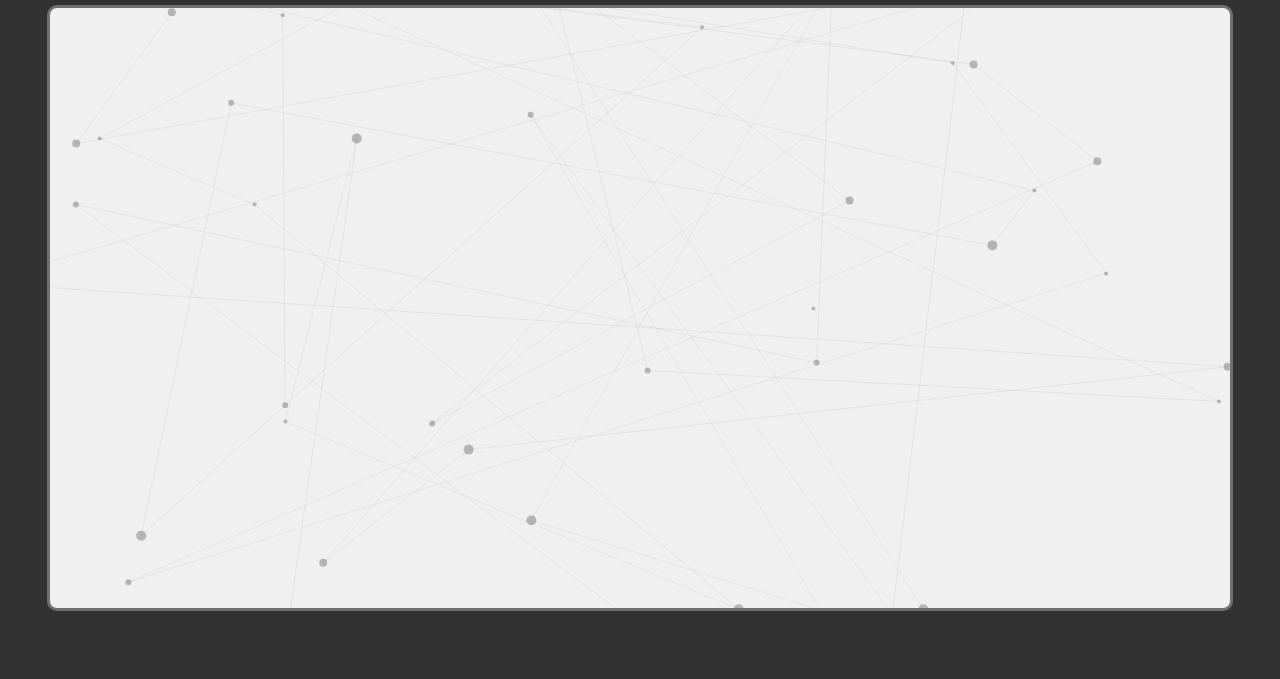
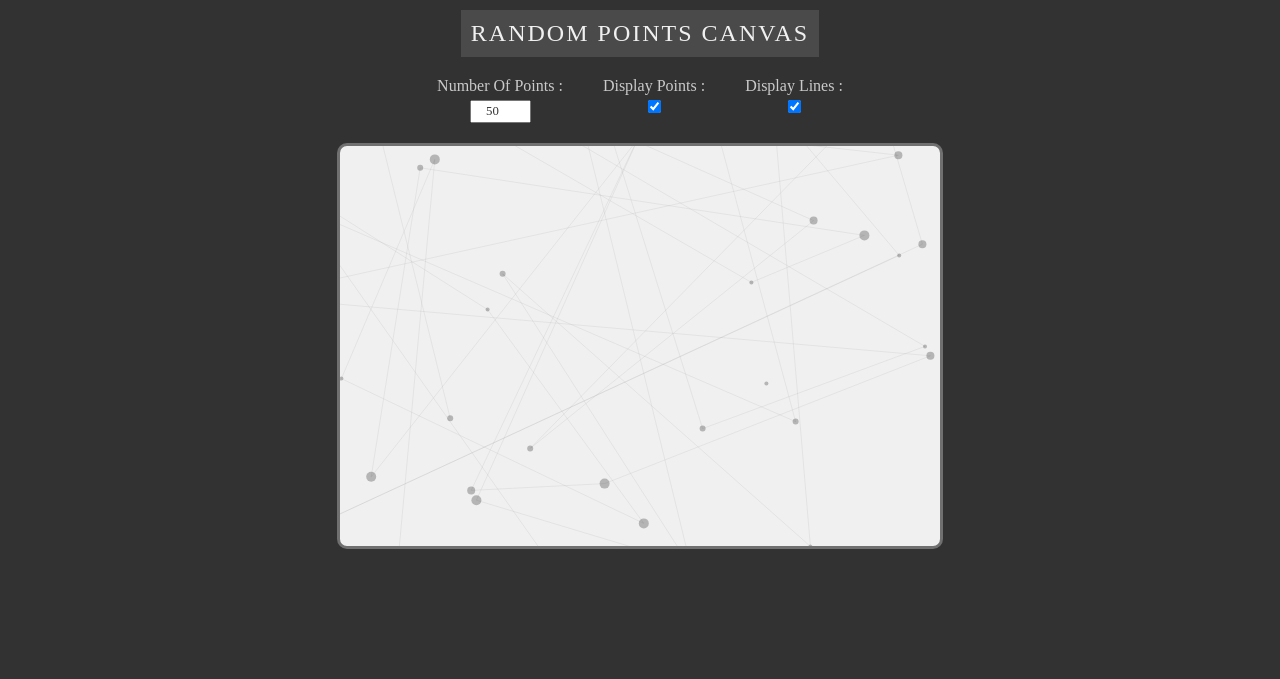
Before and after one commit to medjabri1/random-points-canvas-js, a plain HTML site: page index.html in a window 1280 px wide. Shown: the part 121-800 px from the top of the page. Drawn offline with Linux system fonts and the light colour scheme.

Commit message:
Controls Added | Number of points - Display points - Display lines

```diff
--- a/index.html
+++ b/index.html
@@ -12,7 +12,21 @@
 
 <body>
 
-    <h1>Canvas Example</h1>
+    <h1>Random points canvas</h1>
+    <div class="controls">
+        <div class="control-item">
+            <label for="points_nbr">Number of points : </label>
+            <input type="number" id="points_nbr" min="5" max="500" value="50">
+        </div>
+        <div class="control-item">
+            <label for="show_points">Display points : </label>
+            <input type="checkbox" id="show_points" checked>
+        </div>
+        <div class="control-item">
+            <label for="show_lines">Display lines : </label>
+            <input type="checkbox" id="show_lines" checked>
+        </div>
+    </div>
     <canvas id="canvas"></canvas>
 
 </body>
--- a/main.js
+++ b/main.js
@@ -3,8 +3,8 @@
 const canvas = document.getElementById("canvas");
 const ctx = canvas.getContext('2d');
 
-canvas.width = window.innerWidth - 100;
-canvas.height = window.innerHeight - 200;
+canvas.width = 600;
+canvas.height = 400;
 
 const CANVAS_DIM = {
     max_X: canvas.width,
@@ -20,6 +20,14 @@ const SETTINGS = {
     POINTS_COLOR: '#32323250',
     LINES_COLOR: '#32323210',
 }
+
+const CONTROLS_DOM = {
+    POINTS_NBR: document.getElementById('points_nbr'),
+    SHOW_POINTS: document.getElementById('show_points'),
+    SHOW_LINES: document.getElementById('show_lines'),
+}
+
+let controls_changed = false;
 
 // Generate random size for points
 
@@ -37,9 +45,10 @@ function randomSpeed() {
 
 // Create points list dynamically
 
-const points = [];
+let points = [];
 
 function initPoints() {
+    points = [];
     for (let i = 0; i < SETTINGS.POINTS_NBR; i++) {
         let point = {
             // x: i < 10 ? i * 60 : i * 60 - CANVAS_DIM.max_X,
@@ -72,6 +81,8 @@ function drawPoints() {
 // Draw lines between points
 
 function drawLines(current_point) {
+
+    points
     points.forEach(point => {
     })
 
@@ -124,8 +135,12 @@ function moveAllPoints() {
 
 function update() {
 
+    controls_changed && initPoints();
+
     // Clear the canvas
     ctx.clearRect(0, 0, CANVAS_DIM.max_X, CANVAS_DIM.max_Y);
+
+
 
     // Move points on the canvas
     moveAllPoints();
@@ -139,8 +154,25 @@ function update() {
     // Draw lines between points
     SETTINGS.SHOW_LINES && drawLinesAllPoints();
 
+    controls_changed = false;
+
     // Animate update function
     requestAnimationFrame(update);
 }
 
 update();
+
+// Handle DOM settings change
+
+CONTROLS_DOM.POINTS_NBR.addEventListener('change', () => {
+    SETTINGS.POINTS_NBR = CONTROLS_DOM.POINTS_NBR.value;
+    controls_changed = true;
+});
+
+CONTROLS_DOM.SHOW_POINTS.addEventListener('change', () => {
+    SETTINGS.SHOW_POINTS = CONTROLS_DOM.SHOW_POINTS.checked;
+});
+
+CONTROLS_DOM.SHOW_LINES.addEventListener('change', () => {
+    SETTINGS.SHOW_LINES = CONTROLS_DOM.SHOW_LINES.checked;
+});
--- a/style.css
+++ b/style.css
@@ -20,9 +20,13 @@ body {
 
 h1 {
     color: #F0F0F0;
+    text-align: center;
     font-weight: 500;
     letter-spacing: 2px;
-    font-size: 2rem;
+    font-size: 1.5rem;
+    text-transform: uppercase;
+    background: #F0F0F020;
+    padding: 10px;
 }
 
 #canvas {
@@ -31,3 +35,37 @@ h1 {
     border-radius: 10px;
     background: #F0F0F0;
 }
+
+.controls {
+    width: fit-content;
+    height: fit-content;
+    display: flex;
+    margin-top: 20px;
+    flex-direction: row;
+    align-items: flex-start;
+    justify-content: center;
+}
+
+.control-item {
+    display: flex;
+    align-items: center;
+    justify-content: center;
+    flex-direction: column;
+    margin: 0px 20px;
+}
+
+.control-item label {
+    color: #F0F0F0;
+    opacity: .8;
+    margin-bottom: 5px;
+    font-size: 1rem;
+    text-transform: capitalize;
+}
+
+.control-item input {
+    font-size: .8rem;
+    text-align: center;
+    padding: 2px;
+    color: #323232;
+    font-weight: 500;
+}
```
